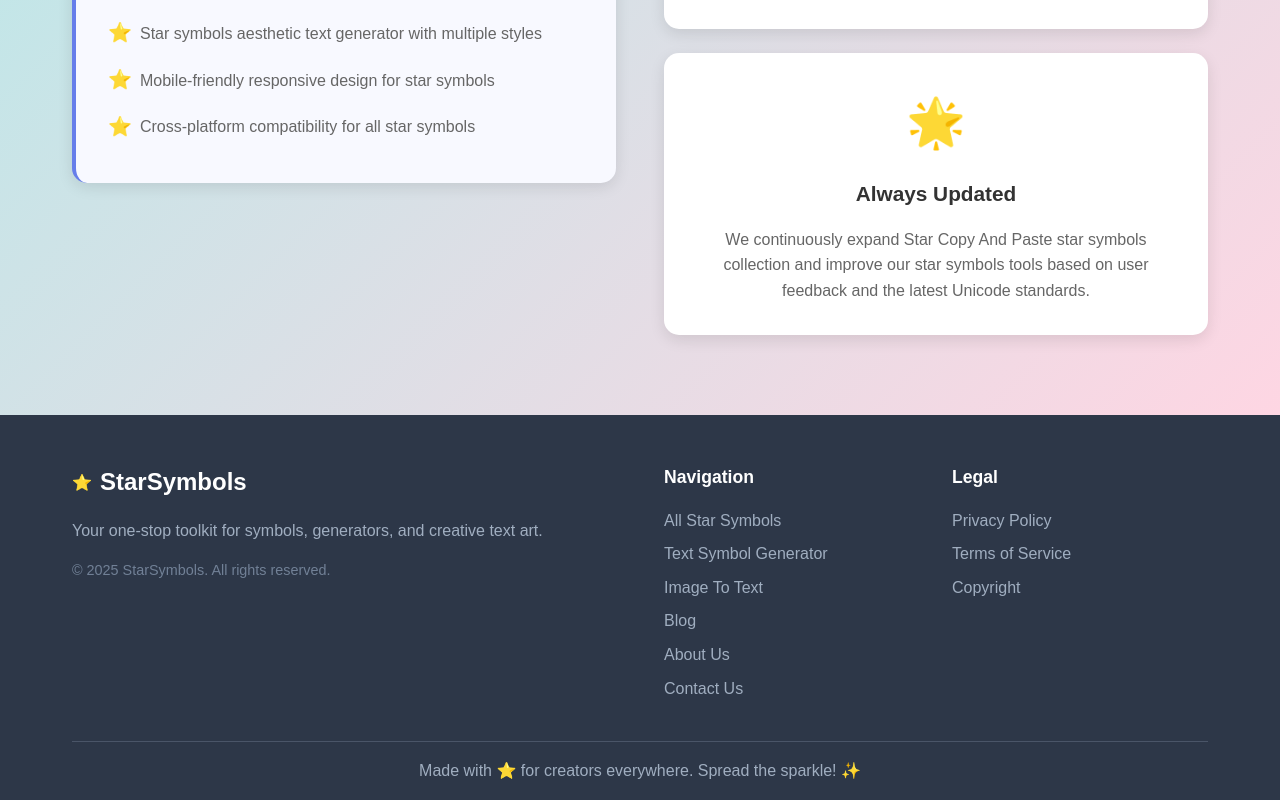
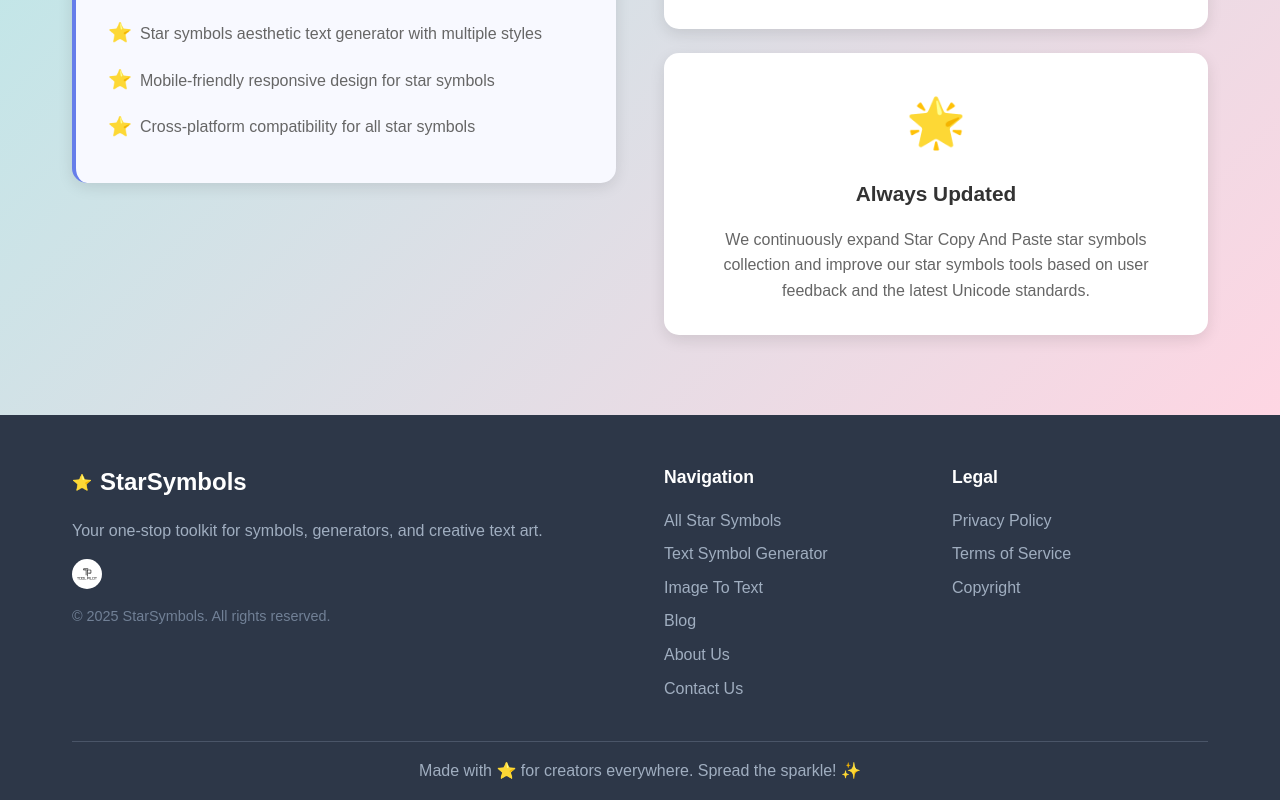
Before and after one commit to wyong32/StarSymbols, a Vue app: page / in a window 1280 px wide. Shown: the part 6238-7038 px from the top of the page. Built offline with nearby package versions, Linux system fonts and the light colour scheme.

Commit message:
添加底部

```diff
--- a/src/components/AppFooter.vue
+++ b/src/components/AppFooter.vue
@@ -8,6 +8,13 @@
             <h3>StarSymbols</h3>
           </div>
           <p>Your one-stop toolkit for symbols, generators, and creative text art.</p>
+          <ul>
+            <li>
+              <a href="toolpilot.ai/" target="_blank">
+                <img src="/images/icon_1.svg" alt="toolpilot" srcset="/images/icon_1.svg" />
+              </a>
+            </li>
+          </ul>
           <div class="footer-copyright">© 2025 StarSymbols. All rights reserved.</div>
         </div>
 
@@ -67,6 +74,32 @@
   display: flex;
   flex-direction: column;
   gap: 1rem;
+}
+
+.footer-brand ul {
+  display: flex;
+  gap: 1rem;
+}
+
+.footer-brand ul li {
+  list-style: none;
+}
+
+.footer-brand ul li a {
+  display: flex;
+  align-items: center;
+  justify-content: center;
+  gap: 0.5rem;
+  width: 30px;
+  height: 30px;
+  border-radius: 50%;
+  background-color: #fff;
+}
+
+.footer-brand ul li a img {
+  width: 20px;
+  height: 20px;
+  color: white;
 }
 
 .footer-logo {
```
Also changed, not shown: public/images/icon_1.svg (added).
